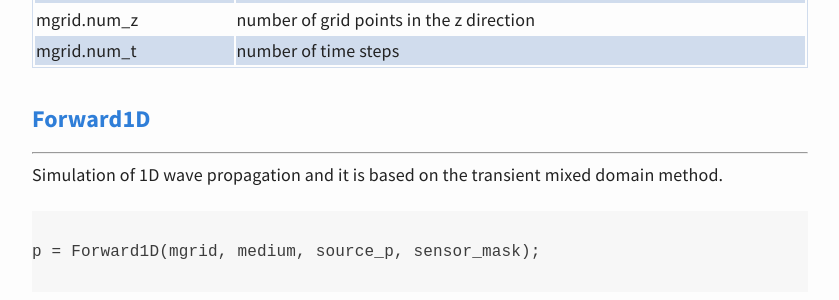
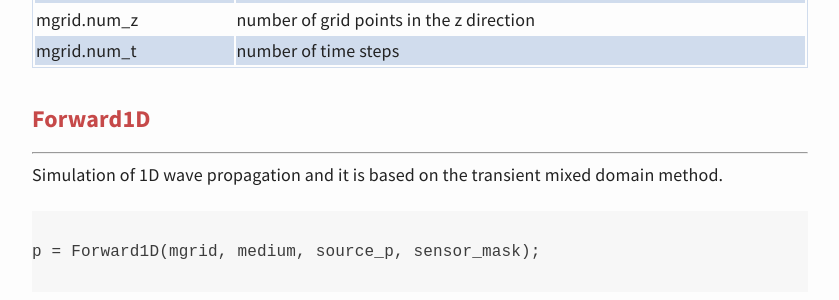
Before and after one commit to m-SOUND/mSOUND, a Jekyll site: the page built from function.html, in a window 1280 px wide. Shown: the part 1379-1679 px from the top of the page, without its empty margins (220-1059 px from the left). Built offline with Jekyll 4.4.1, drawn with Linux system fonts in a browser that asks for light colours.

Commit message:
Update function.html

```diff
--- a/function.html
+++ b/function.html
@@ -95,9 +95,9 @@ mgrid = set_grid(dt, t_length, dx, x_length, dy, y_length, dz, z_length);
  </table>
 <br>
 
-<a id="Forward1D">
+<a id="Forward1D"></a>
+<h3 style="color: #c64949;">Forward1D </h3>
 
-<h3 style="color: #c64949;"> Forward1D </a></h3>
 <hr>
 <p>
 Simulation of 1D wave propagation and it is based on the transient mixed domain method.
```
